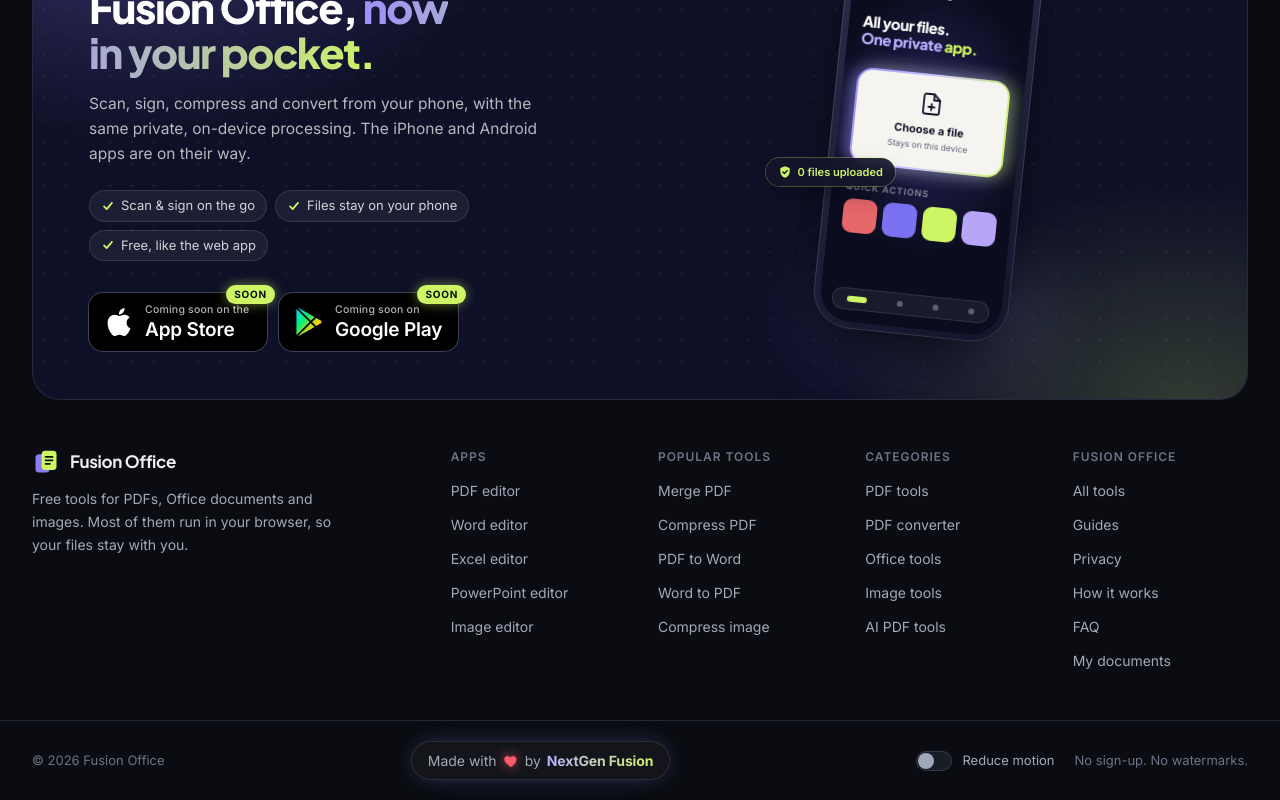
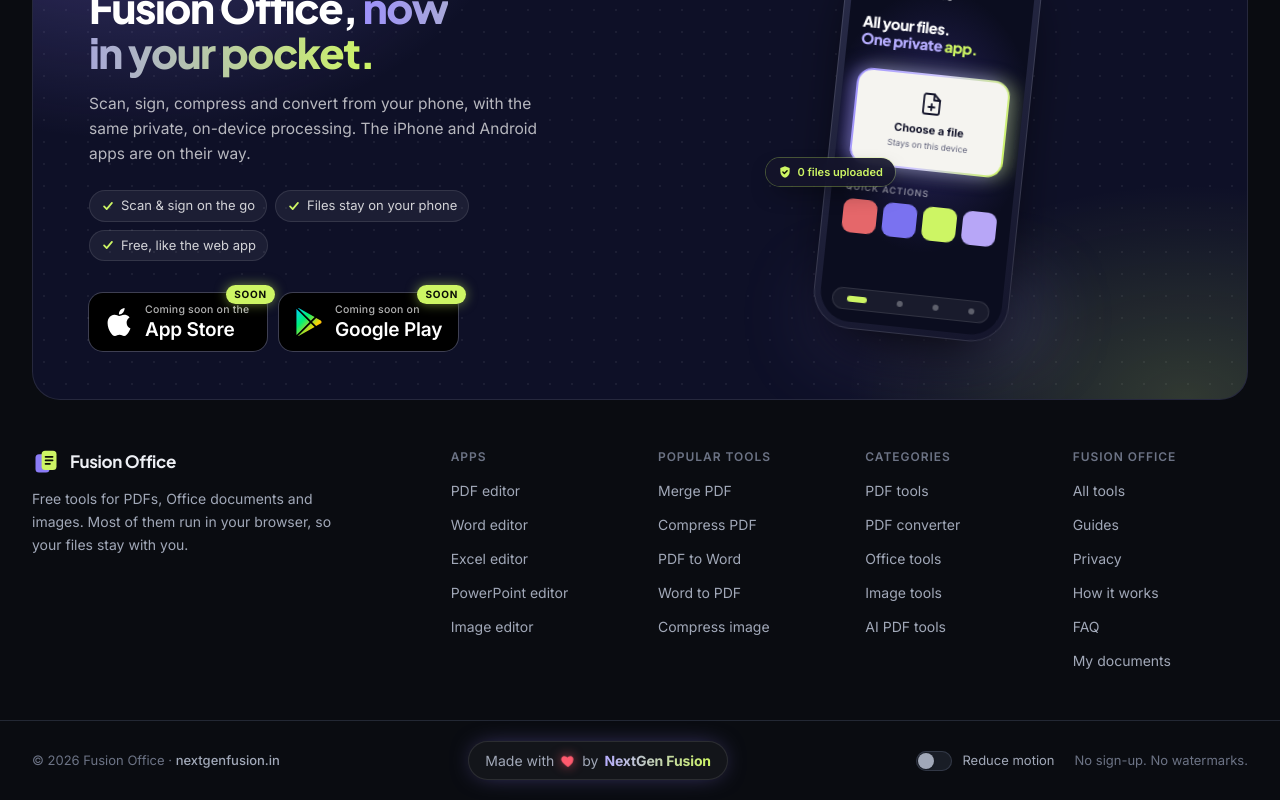
Before and after one commit to ritesh5001/Fusion-Office, a Next.js app in the folder client/: page / in a window 1280 px wide. Shown: the part 8432-9232 px from the top of the page. Built offline with nearby package versions, Linux system fonts and the light colour scheme; no server answers.

Commit message:
feat: add external link to nextgenfusion.in in footer for enhanced visibility

```diff
--- a/client/src/components/landing/Footer.tsx
+++ b/client/src/components/landing/Footer.tsx
@@ -78,7 +78,17 @@ export function Footer() {
         </nav>
       </div>
       <div className="mx-auto flex flex-col items-center gap-4 border-t border-line px-4 py-5 text-[13px] text-fg-subtle sm:px-6 lg:flex-row lg:justify-between lg:px-8">
-        <p>© {new Date().getFullYear()} Fusion Office</p>
+        <p>
+          © {new Date().getFullYear()} Fusion Office ·{" "}
+          <a
+            href="https://nextgenfusion.in"
+            target="_blank"
+            rel="noopener"
+            className="bg-[linear-gradient(currentColor,currentColor)] bg-[length:0%_1px] bg-left-bottom bg-no-repeat pb-0.5 font-medium text-fg-muted transition-[color,background-size] duration-200 hover:bg-[length:100%_1px] hover:text-fg"
+          >
+            nextgenfusion.in
+          </a>
+        </p>
         <p className="group inline-flex items-center gap-1.5 rounded-full border border-white/10 bg-white/[0.04] px-4 py-2 text-[14px] text-fg-muted shadow-[0_0_24px_-8px_rgb(139_124_246/0.6)] transition-shadow duration-200 hover:shadow-[0_0_28px_-6px_rgb(205_245_100/0.45)]">
           Made with
           <svg viewBox="0 0 24 24" className="fo-heartbeat h-4 w-4 fill-[#ff5a6e] drop-shadow-[0_0_6px_rgb(255_90_110/0.7)]" role="img" aria-label="love">
```
